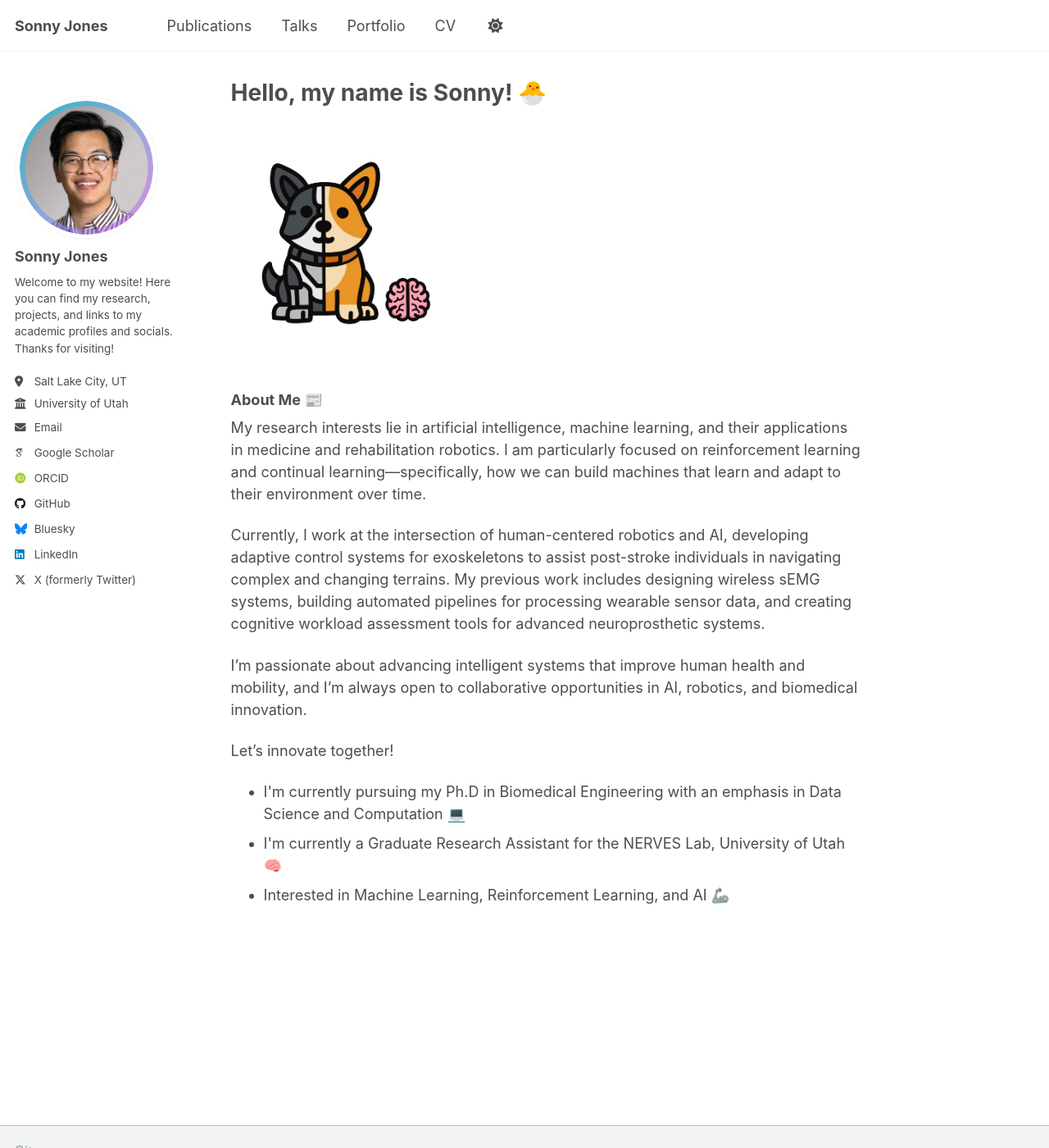
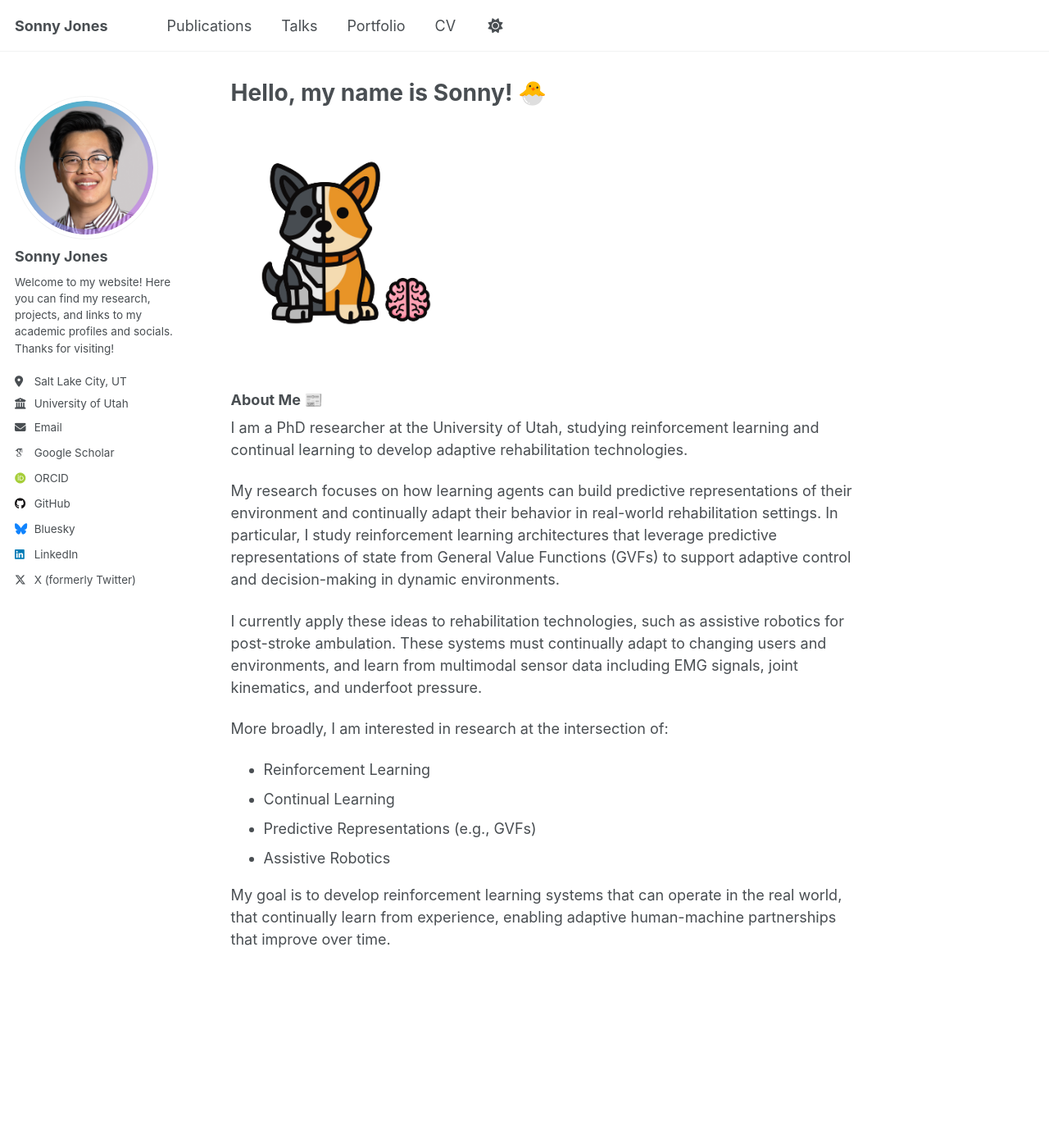
Before and after one commit to sonny-jones/sonny-jones.github.io, a Jekyll site: the page built from _pages/about.md, in a window 1280 px wide and 1400 px high. Shown: the whole window at 82% size. Built offline with Jekyll 4.4.1, drawn with Linux system fonts in a browser that asks for light colours; some web fonts are replaced.

Commit message:
Changed bio on about page

```diff
--- a/_pages/about.md
+++ b/_pages/about.md
@@ -11,18 +11,16 @@ redirect_from:
 
 ### About Me 📰
 
-My research interests lie in artificial intelligence, machine learning, and their applications in medicine and rehabilitation robotics. I am particularly focused on reinforcement learning and continual learning—specifically, how we can build machines that learn and adapt to their environment over time.
+I am a PhD researcher at the University of Utah, studying reinforcement learning and continual learning to develop adaptive rehabilitation technologies.
 
-Currently, I work at the intersection of human-centered robotics and AI, developing adaptive control systems for exoskeletons to assist post-stroke individuals in navigating complex and changing terrains. My previous work includes designing wireless sEMG systems, building automated pipelines for processing wearable sensor data, and creating cognitive workload assessment tools for advanced neuroprosthetic systems.
+My research focuses on how learning agents can build predictive representations of their environment and continually adapt their behavior in real-world rehabilitation settings. In particular, I study reinforcement learning architectures that leverage predictive representations of state from General Value Functions (GVFs) to support adaptive control and decision-making in dynamic environments.
 
-I’m passionate about advancing intelligent systems that improve human health and mobility, and I’m always open to collaborative opportunities in AI, robotics, and biomedical innovation.
+I currently apply these ideas to rehabilitation technologies, such as assistive robotics for post-stroke ambulation. These systems must continually adapt to changing users and environments, and learn from multimodal sensor data including EMG signals, joint kinematics, and underfoot pressure.
 
-Let's innovate together!
+More broadly, I am interested in research at the intersection of:
+- Reinforcement Learning
+- Continual Learning
+- Predictive Representations (e.g., GVFs)
+- Assistive Robotics
 
-<p>
-  <ul>
-    <li>I'm currently pursuing my Ph.D in Biomedical Engineering with an emphasis in Data Science and Computation 💻 </li>
-    <li>I'm currently a Graduate Research Assistant for the NERVES Lab, University of Utah 🧠 </li>
-    <li>Interested in Machine Learning, Reinforcement Learning, and AI 🦾 </li>
-  </ul>
-</p>
+My goal is to develop reinforcement learning systems that can operate in the real world, that continually learn from experience, enabling adaptive human-machine partnerships that improve over time.
```
